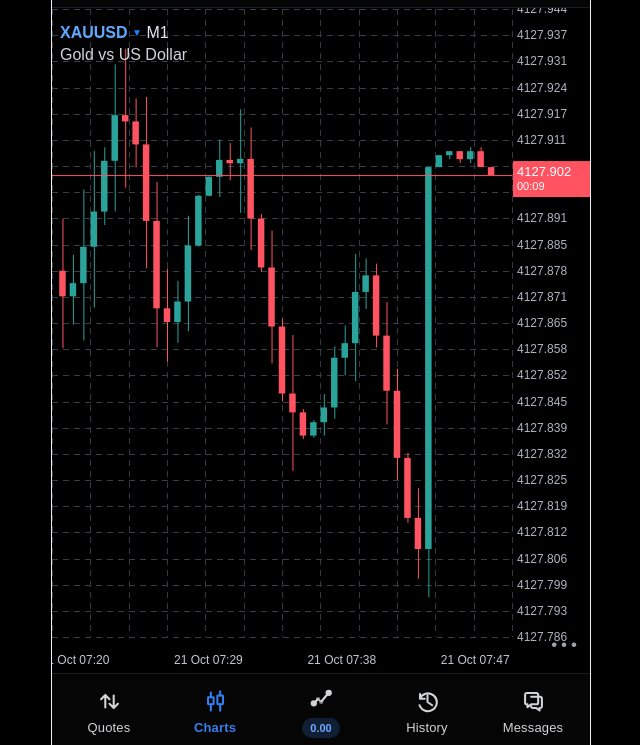
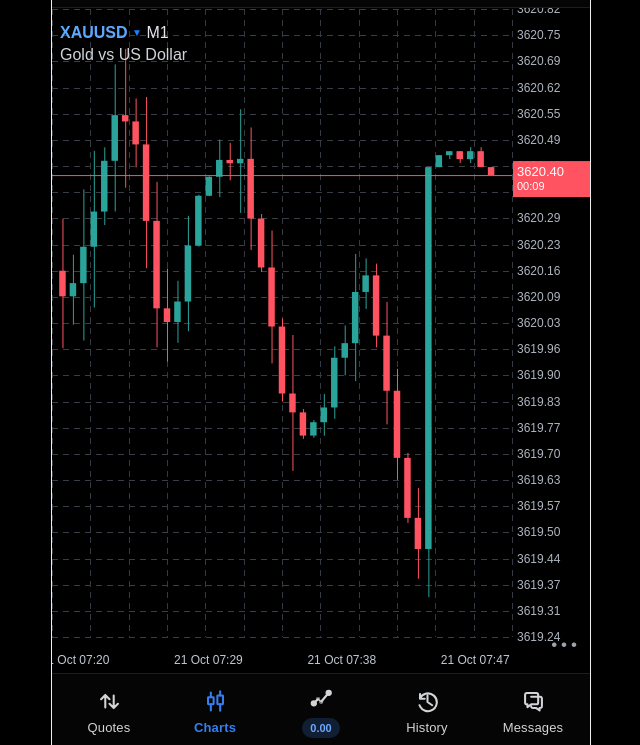
Before and after one commit to Nix515/John, a plain HTML site: page index.html in a window 1280 px wide. Shown: the part 55-800 px from the top of the page, without its empty margins (319-959 px from the left). Drawn offline with Linux system fonts and the light colour scheme.

Commit message:
Update index.html

```diff
--- a/index.html
+++ b/index.html
@@ -354,7 +354,7 @@
 			{symbol:'NZDUSD',description:'New Zealand Dollar vs US Dollar',bid:'0.56751',ask:'0.56752',change:'-0.17%',delta:'-96',low:'0.56733',high:'0.56864'},
 			{symbol:'USDCAD',description:'US Dollar vs Canadian Dollar',bid:'1.40636',ask:'1.40638',change:'+0.03%',delta:'+45',low:'1.40538',high:'1.40677'},
 			{symbol:'USDSEK',description:'US Dollar vs Swedish Krona',bid:'9.90540',ask:'9.90640',change:'+0.13%',delta:'+1280',low:'9.87862',high:'9.91200'},
-			{symbol:'XAUUSD',description:'Gold vs US Dollar',assetClass:'metal',bid:'4127.902',ask:'4137.709',change:'+0.12%',delta:'+28',low:'4124.537',high:'4132.806'},
+			{symbol:'XAUUSD',description:'Gold vs US Dollar',assetClass:'metal',bid:'3620.40',ask:'3617.60',change:'+0.12%',delta:'+28',low:'3620.52',high:'3630.61'},
 			{symbol:'BTCUSD',description:'Bitcoin vs US Dollar',assetClass:'crypto',bid:'75783.50',ask:'75789.50',change:'+0.24%',delta:'+158',low:'75725.30',high:'78581.60'},
 			{symbol:'ETHUSD',description:'Ethereum vs US Dollar',assetClass:'crypto',bid:'3512.40',ask:'3512.90',change:'+0.18%',delta:'+63',low:'3488.20',high:'3524.80'},
 			{symbol:'SOLUSD',description:'Solana vs US Dollar',assetClass:'crypto',bid:'155.280',ask:'155.320',change:'-0.11%',delta:'-17',low:'153.940',high:'156.020'},
```
